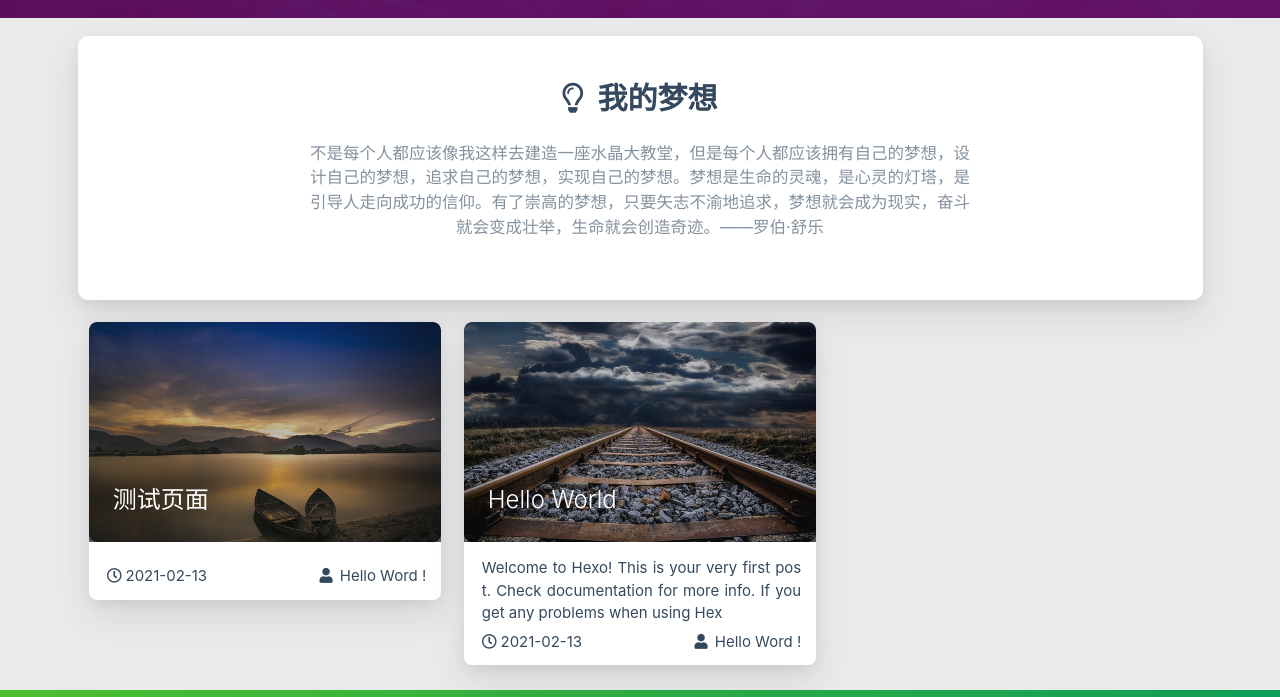
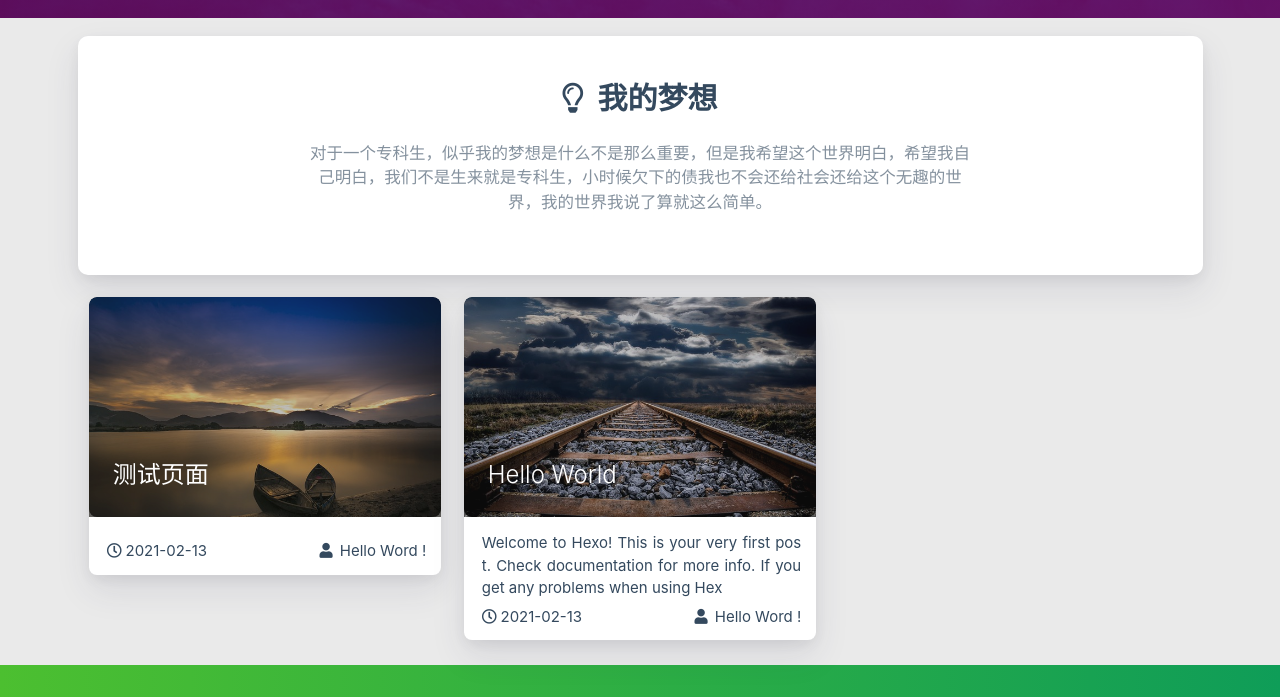
Before and after one commit to yangguangjiabing/yangguangjiabing.github.io, a plain HTML site: page index.html in a window 1280 px wide. Shown: the part 782-1479 px from the top of the page. Drawn offline with nearby package versions, Linux system fonts and the light colour scheme; some packages are replaced by stand-ins of ours; a script that the page names is missing.

Commit message:
Site updated: 2021-02-13 02:49:04

```diff
--- a/index.html
+++ b/index.html
@@ -506,7 +506,7 @@
 
     <div class="row">
         <div class="col l8 offset-l2 m10 offset-m1 s10 offset-s1 center-align text">
-            不是每个人都应该像我这样去建造一座水晶大教堂，但是每个人都应该拥有自己的梦想，设计自己的梦想，追求自己的梦想，实现自己的梦想。梦想是生命的灵魂，是心灵的灯塔，是引导人走向成功的信仰。有了崇高的梦想，只要矢志不渝地追求，梦想就会成为现实，奋斗就会变成壮举，生命就会创造奇迹。——罗伯·舒乐
+            对于一个专科生，似乎我的梦想是什么不是那么重要，但是我希望这个世界明白，希望我自己明白，我们不是生来就是专科生，小时候欠下的债我也不会还给社会还给这个无趣的世界，我的世界我说了算就这么简单。
         </div>
     </div>
 </div>
```
